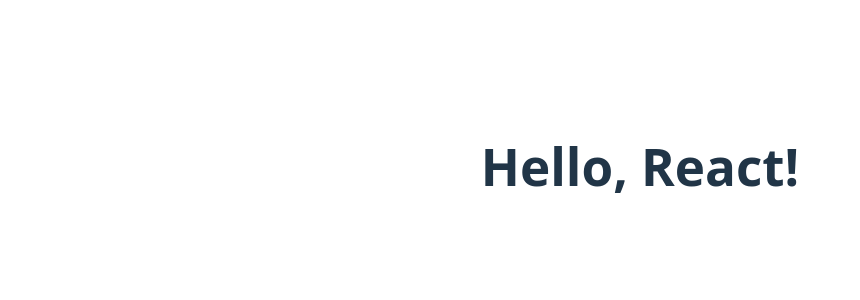
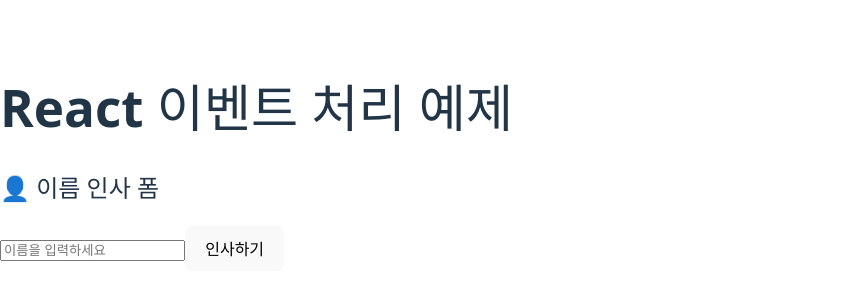
Before and after one commit to heroyooi/react-app, a React (Vite) app: page / in a window 1280 px wide. Shown: the part 234-534 px from the top of the page, without its empty margins (0-860 px from the left). Built offline with nearby package versions, Linux system fonts and the light colour scheme.

Commit message:
2-2. 이벤트 처리 (onClick, onChange 등) - 과제

```diff
--- a/src/App.jsx
+++ b/src/App.jsx
@@ -1,7 +1,12 @@
-import './App.css';
+import FormPractice from './components/FormPractice';
 
 function App() {
-  return <h1>Hello, React!</h1>;
+  return (
+    <div>
+      <h1>React 이벤트 처리 예제</h1>
+      <FormPractice />
+    </div>
+  );
 }
 
 export default App;
--- /dev/null
+++ b/src/components/FormPractice.jsx
@@ -0,0 +1,33 @@
+import { useState } from 'react';
+
+function FormPractice() {
+  const [name, setName] = useState('');
+  const [message, setMessage] = useState('');
+
+  const handleChange = (e) => {
+    setName(e.target.value);
+  };
+
+  const handleClick = () => {
+    if (name.trim() === '') {
+      setMessage('이름을 입력해주세요.');
+    } else {
+      setMessage(`${name}님 반갑습니다!`);
+    }
+  };
+
+  return (
+    <div>
+      <h2>👤 이름 인사 폼</h2>
+      <input type="text"
+        placeholder="이름을 입력하세요"
+        value={name}
+        onChange={handleChange}
+      />
+      <button onClick={handleClick}>인사하기</button>
+      <p>{message}</p>
+    </div>
+  );
+}
+
+export default FormPractice;
```
